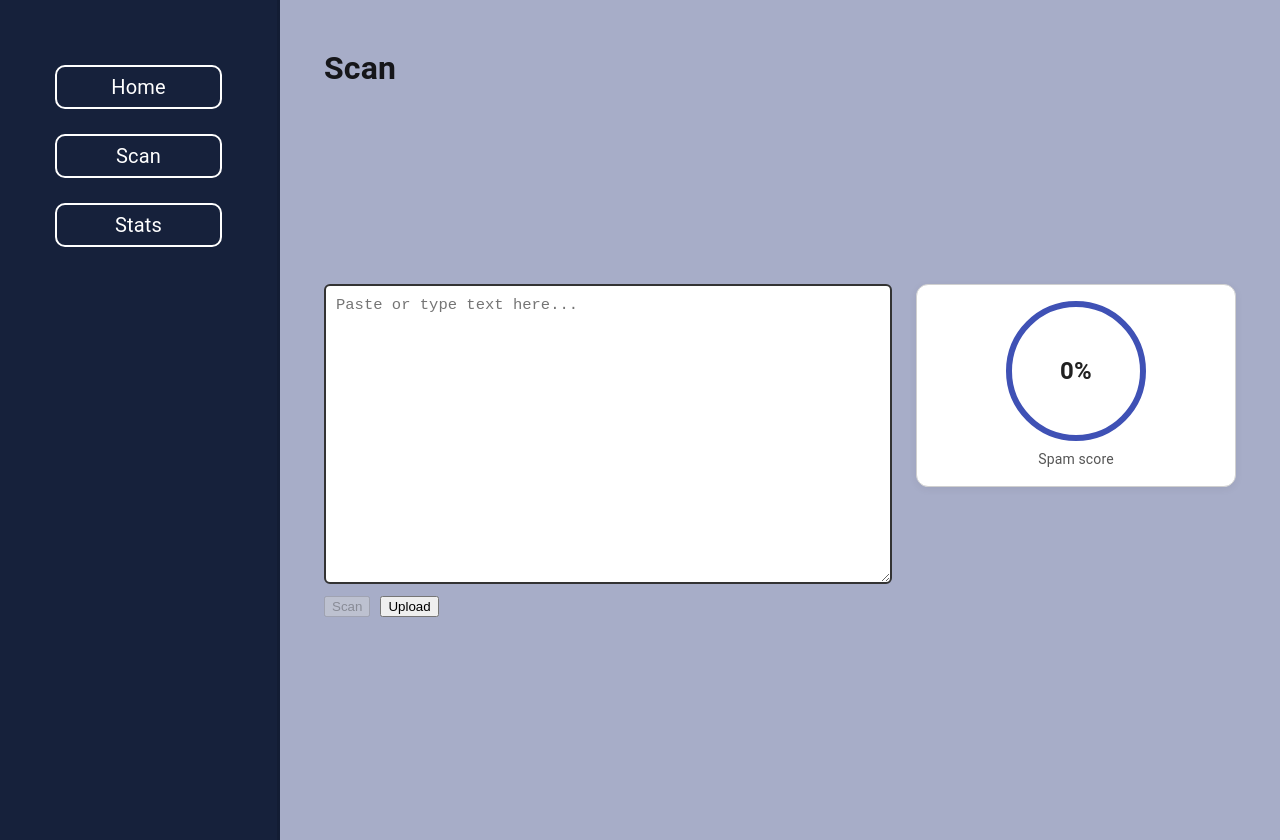
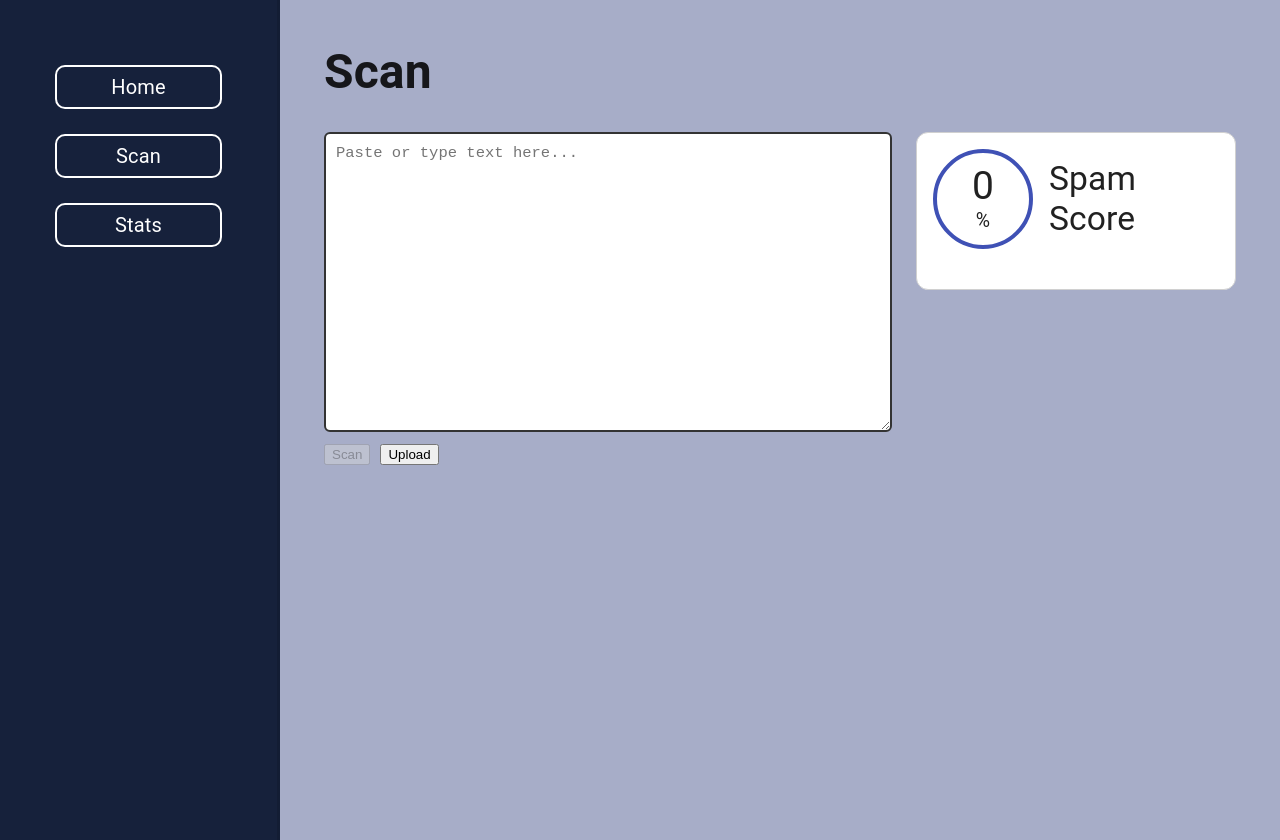
Before and after one commit to IbnAzam/COS-30049, a React (Vite) app in the folder FrontEnd/: page /scan in a window 1280 px wide. Built offline with nearby package versions, Linux system fonts and the light colour scheme.

Commit message:
Scan css styling update

```diff
--- a/FrontEnd/src/pages/Scan.jsx
+++ b/FrontEnd/src/pages/Scan.jsx
@@ -68,13 +68,25 @@ return (
     {/* Right column */}
     <Result>
         <div className="card">
-        <div className="circle">
-            {result ? Math.round(result.probability * 100) : 0}%
-        </div>
+            <div className="circle">
+                {result ? Math.round(result.probability * 100) : 0}
+                <div className="percent">%</div>
+            </div>
 
-        <div className="label">
-            {result ? result.label : 'Spam score'}
-        </div>
+            <div className="label">
+                {result ? "Likely to be Spam": 'Spam Score'}
+            </div>
+
+            <div className="verdict">
+                {result
+                    ? result.probability > 0.5
+                    ? "Verdict: Spam detected 🚨"
+                    : "Verdict: Clean (Ham) ✅"
+                    : ""}
+            </div>
+
+
+
         </div>
     </Result>
     </ScanPage>
--- a/FrontEnd/src/styles/Scan.styled.js
+++ b/FrontEnd/src/styles/Scan.styled.js
@@ -7,17 +7,17 @@ export const ScanPage = styled(Box)({
 
     /* Two-column layout: left grows, right fixed width */
     display: 'grid',
+    gridTemplateRows: 'auto 1fr',
     gridTemplateColumns: 'minmax(480px, 1fr) 320px',
-    alignItems: 'start',
     gap: 24,
-    padding: '24px 24px 48px',
+    padding: '16px 24px 48px',
 
     '& h1': {
-        gridColumn: '1 / -1',
-        margin: 0,
-        marginBottom: 12,
-        fontSize: '2rem',
+    gridColumn: '1 / -1',
+    margin: 0,
+    fontSize: '3rem',
     },
+
 
     /* Left column form */
     '& form': {
@@ -49,35 +49,57 @@ export const ScanPage = styled(Box)({
 });
 
 export const Result = styled(Box)({
-    /* Right column panel */
-    position: 'sticky',   // stays visible as you scroll
-    top: 80,              // distance from top when sticky
-    alignSelf: 'start',   // pin to top of its grid cell
+    position: 'sticky',
+    top: 80,
+    alignSelf: 'start',
 
     '.card': {
+        display: 'grid',
+        gridTemplateColumns: 'auto 1fr', // circle fits; label gets the rest
+        gridAutoRows: 'auto',            // rows grow to content
+        gap: 16,
         padding: 16,
+        border: '1px solid #d0d0d0',
         borderRadius: 12,
-        border: '1px solid #d0d0d0',
         background: '#fff',
-        boxShadow: '0 2px 8px rgba(0,0,0,0.06)',
-        display: 'grid',
-        placeItems: 'center',
-        gap: 8,
+        alignItems: 'center',
     },
 
     '.circle': {
-        width: 140,
-        height: 140,
+        gridColumn: '1',
+        gridRow: '1',
+        flexShrink: 0,
+        width: 100,
+        height: 100,
         borderRadius: '50%',
-        border: '6px solid #3f51b5',
-        display: 'grid',
-        placeItems: 'center',
-        fontSize: 24,
-        fontWeight: 700,
+        border: '4px solid #3f51b5',
+        display: 'flex',
+        flexDirection: 'column',
+        alignItems: 'center',
+        justifyContent: 'center',
+        fontSize: '1.3em',
+        lineHeight: 1,
     },
 
+    '.percent': { fontSize: '0.5em', marginTop: 5 },
+
     '.label': {
-        fontSize: 14,
+        gridColumn: '2',
+        gridRow: '1',
+        alignSelf: 'center',
+        fontSize: '2.1rem',
+        lineHeight: 1.2,
+    },
+
+    '.verdict': {
+        gridColumn: '1 / -1',  // span both columns
+        gridRow: '2',
+        marginTop: 8,
+        fontSize: '1.2rem',
         color: '#555',
+        // optional polish:
+        display: 'flex',
+        alignItems: 'center',
+        gap: 8,
     },
 });
```
Also changed, not shown: FrontEnd/src/styles/index.css (deleted).
